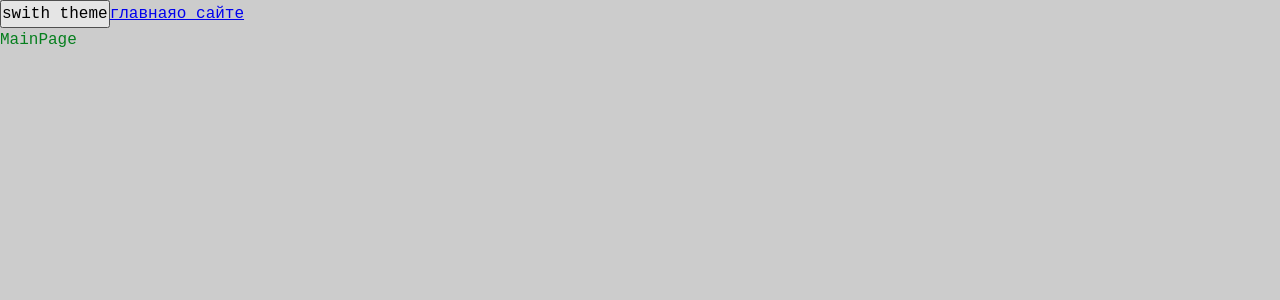
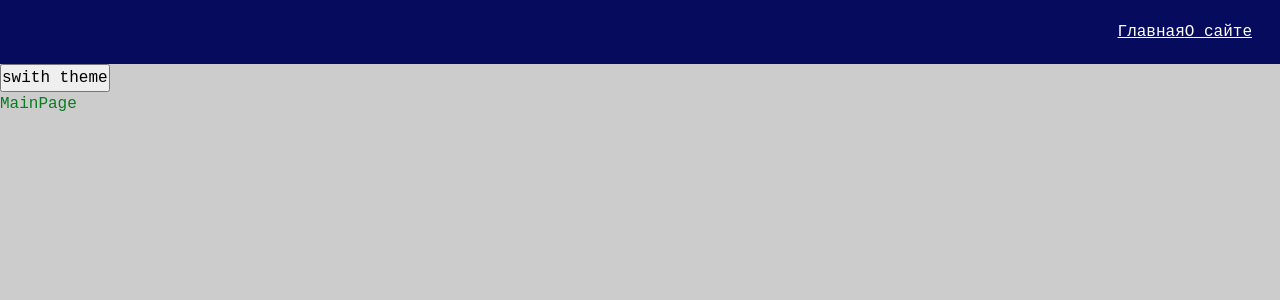
Before and after one commit to AlenaProvotorova/mainProgect, a React app: page / in a window 1280 px wide. Shown: the top 300 px of the page. Built offline with nearby package versions, Linux system fonts and the light colour scheme.

Commit message:
add appLink shared component

```diff
--- a/src/app/App.tsx
+++ b/src/app/App.tsx
@@ -1,19 +1,17 @@
-import { Link } from "react-router-dom";
-
 import { classNames } from "shared/lib/classnames/classNames";
 import { useTheme } from "app/providers/ThemeProvider";
 
 import './styles/index.scss'
 import AppRouter from "./providers/router/AppRouter";
+import { Navbar } from "widgets/Navbar";
 
 const App = () => {
   const {theme, toggleTheme} = useTheme()
 
   return (
     <div className={classNames('app', {}, [theme])}>
+      <Navbar />
       <button onClick={toggleTheme}>swith theme</button>
-      <Link to={'/'}>главная</Link>
-      <Link to={'/about'}>о сайте</Link>
       <AppRouter />
     </div>
   )
--- a/src/app/styles/index.scss
+++ b/src/app/styles/index.scss
@@ -4,8 +4,8 @@
 @import 'themes/dark.scss';
 
 .app {
-    font-size:  $font-size-m;
-    line-height:  $font-line-m;
+    font-size:  var(--font-size-m);
+    line-height:  var(--font-line-m);
     font-family: $font-family-main;
 
     background-color: var(--bg-color);
--- a/src/app/styles/themes/dark.scss
+++ b/src/app/styles/themes/dark.scss
@@ -1,5 +1,9 @@
 .app.dark {
     --bg-color: #060b5e;
+    --inverted-bg-color: #cccccc;
+
     --primary-color: yellow;
-    --secondary-color: #fff
+    --secondary-color: #fff;
+    --inverted-primary-color: #067f1e;
+    --inverted-secondary-color: #31313a;
 }
--- a/src/app/styles/themes/normal.scss
+++ b/src/app/styles/themes/normal.scss
@@ -1,5 +1,9 @@
 .app.light {
     --bg-color: #cccccc;
+    --inverted-bg-color: #060b5e;
+
     --primary-color: #067f1e;
-    --secondary-color: #31313a
+    --secondary-color: #31313a;
+    --inverted-primary-color: yellow;
+    --inverted-secondary-color: #fff;
 }
--- a/src/app/styles/variables/global.scss
+++ b/src/app/styles/variables/global.scss
@@ -1,7 +1,15 @@
 $font-family-main: monospace;
 
-$font-size-m: 16px;
-$font-line-m: 24px;
 
-$font-size-l: 24px;
-$font-line-l: 32px;
+// размеры
+
+
+:root {
+    --font-size-m: 16px;
+    --font-line-m: 24px;
+
+    --font-size-l: 24px;
+    --font-line-l: 32px;
+
+    --navbar-height: 50px;
+}
--- a/src/shared/lib/classnames/classNames.ts
+++ b/src/shared/lib/classnames/classNames.ts
@@ -1,9 +1,9 @@
 type Mods = Record<string, boolean | string>
 
-export function classNames(cls: string, mods: Mods, additional: string[]): string {
+export function classNames(cls: string, mods: Mods = {}, additional: string[] = []): string {
     return [
         cls,
-        ...additional,
+        ...additional.filter(Boolean),
         ...Object.entries(mods)
             .filter(([_, value]) => !!value)
             .map(([cl]) => cl)
--- /dev/null
+++ b/src/shared/ui/AppLink/AppLink.module.scss
@@ -0,0 +1,11 @@
+.AppLink {
+    color: var(--primary-color)
+}
+
+.primary {
+    color: var(--inverted-primary-color)
+}
+
+.secondary {
+    color: var(--inverted-secondary-color)
+}
--- /dev/null
+++ b/src/shared/ui/AppLink/AppLink.tsx
@@ -0,0 +1,37 @@
+import { FC } from "react"
+import { Link, LinkProps } from "react-router-dom"
+
+import { classNames } from "shared/lib/classnames/classNames"
+import cls from "./AppLink.module.scss"
+
+export const enum AppLinkTheme {
+    PRIMARY = 'primary',
+    SECONDARY = 'secondary'
+}
+
+
+interface AppLinkProps extends LinkProps {
+   className?: string,
+   theme?: AppLinkTheme
+}
+
+export const AppLink: FC<AppLinkProps> = (props) => {
+   const {
+    to,
+    className,
+    children,
+    theme = AppLinkTheme.PRIMARY,
+    ...restProps
+} = props
+
+   return (
+   <Link
+        to={to}
+        className={classNames(cls.AppLink, {}, [className, cls[theme]])}
+        {...restProps}
+   >
+        {children}
+   </Link>
+
+   )
+}
--- /dev/null
+++ b/src/widgets/Navbar/index.ts
@@ -0,0 +1 @@
+export {Navbar} from './ui/Navbar'
--- /dev/null
+++ b/src/widgets/Navbar/ui/Navbar.module.scss
@@ -0,0 +1,15 @@
+.Navbar {
+    width: 100%;
+    // height: var(--navbar-height);
+    background: var(--inverted-bg-color);
+    display: grid;
+    grid-template-columns: repeat(2, max-content);
+    gap: 8px;
+    justify-content: end;
+    align-items: center;
+    padding: 20px;
+}
+
+.links {
+
+}
--- /dev/null
+++ b/src/widgets/Navbar/ui/Navbar.tsx
@@ -0,0 +1,30 @@
+import { classNames } from "shared/lib/classnames/classNames";
+import { Link } from "react-router-dom";
+import cls from "./Navbar.module.scss"
+import { AppLink, AppLinkTheme } from "shared/ui/AppLink/AppLink";
+
+interface NavbarProps {
+   className?: string,
+}
+
+export const Navbar = ({className}: NavbarProps) => {
+
+   return (
+   <div className={classNames(cls.Navbar, {}, [className])}>
+      <div className={cls.links}>
+            <AppLink
+               theme={AppLinkTheme.SECONDARY}
+               to='/'
+             >
+               Главная
+            </AppLink>
+            <AppLink
+               theme={AppLinkTheme.SECONDARY}
+               to='/about'
+            >
+               O сайте
+            </AppLink>
+      </div>
+   </div>
+   )
+}
```
Also changed, not shown: src/app/styles/themes/test.css (deleted), 8 other files (tests, documents, lock files or other folders).
